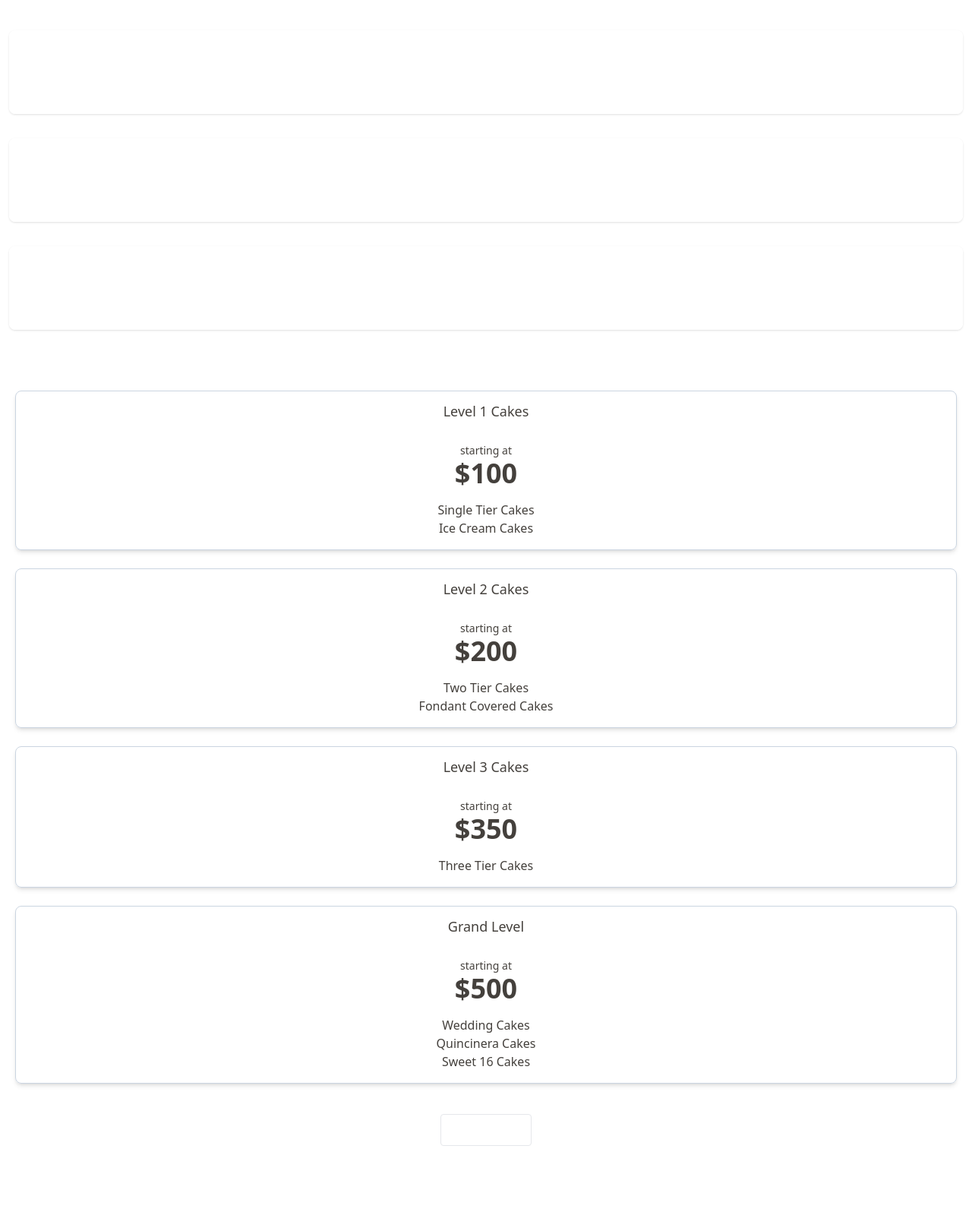
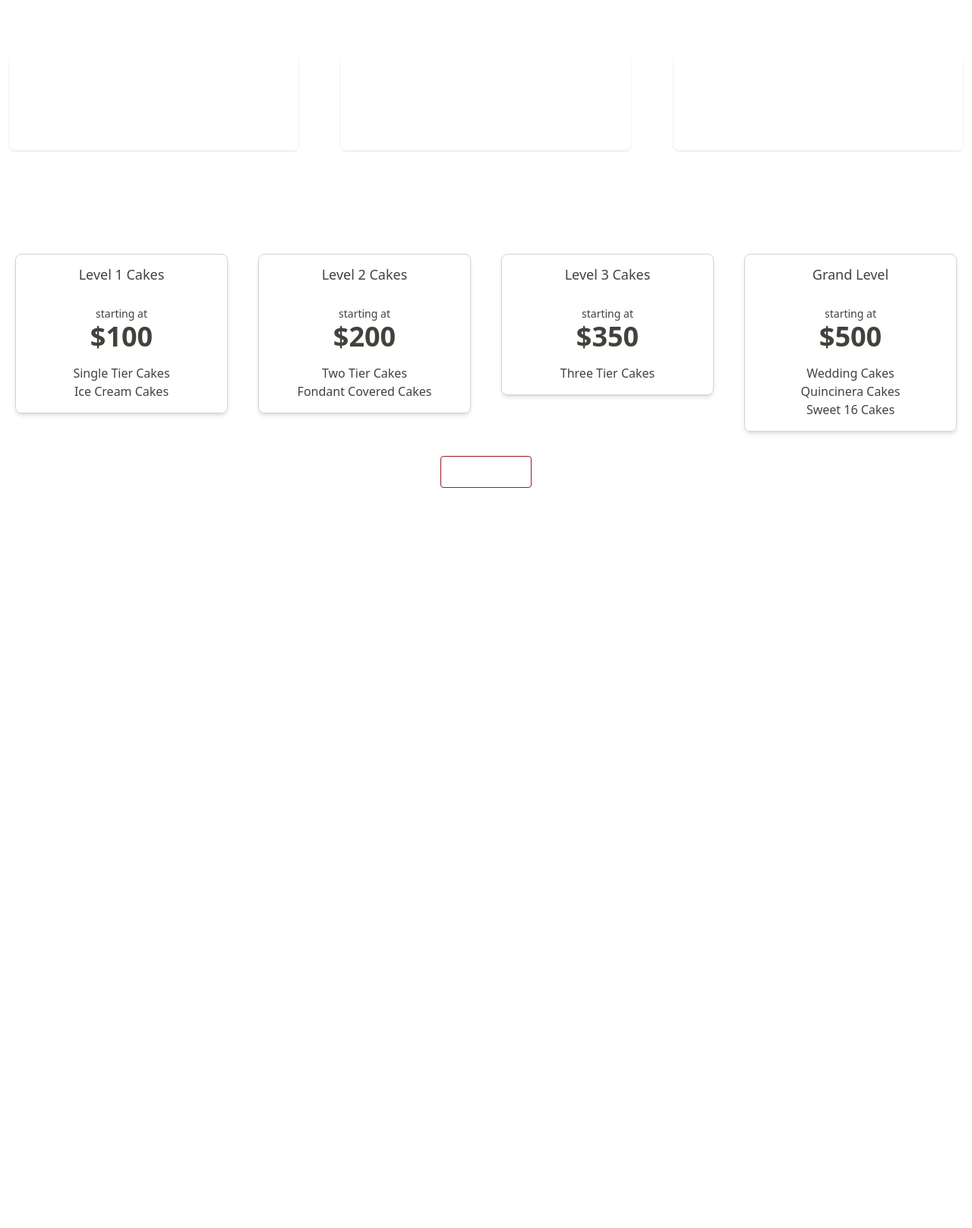
Before and after one commit to peanutbutterjlly/cakeEmUp, a Django app: page /pricing/ in a window 1280 px wide. Shown: the part 63-1679 px from the top of the page at 76% size. After the commit the page ends 705 px from the top, so only its background shows below. Run offline with Django 4.2, Linux system fonts and the light colour scheme; parts of the project's set-up code (start-up, migrations or seed data) failed here and were passed over; some libraries are stand-ins or nearby versions.

Commit message:
made pricing responsive

```diff
--- a/templates/bakery/pricing.html
+++ b/templates/bakery/pricing.html
@@ -4,7 +4,7 @@
 {% block title %}Pricing{% endblock %}
 
 {% block content %}
-<section class="mx-1 my-10">
+<section class="mx-1 my-10 md:flex md:items-baseline lg:gap-10 md:justify-center lg:justify-between">
     <table class="table-auto p-1 mx-2 border-2 bg-bg_secondary border-white rounded-lg flex flex-col text-white shadow">
         <thead>
             <tr>
@@ -19,7 +19,7 @@
                 <td>$24/DOZEN</td>
             </tr>
             <tr class="flex justify-between pt-4">
-                <td>THEMED (SPECIALIZED SPRINKLES OR FONDANT DETAILS)</td>
+                <td class="w-2/3">THEMED (SPECIALIZED SPRINKLES OR FONDANT DETAILS)</td>
                 <td class="text-right">STARTING AT $30/DOZEN</td>
             </tr>
         </tbody>
@@ -43,7 +43,7 @@
                 </td>
             </tr>
             <tr class="flex justify-between pt-4">
-                <td>THEMED (SPECIALIZED SPRINKLES OR FONDANT DETAILS)</td>
+                <td class="w-2/3">THEMED (SPECIALIZED SPRINKLES OR FONDANT DETAILS)</td>
                 <td class="text-right">STARTING AT $36/DOZEN</td>
             </tr>
         </tbody>
@@ -62,7 +62,7 @@
                 <td>$36/DOZEN</td>
             </tr>
             <tr class="flex justify-between pt-4">
-                <td>THEMED (SPECIALIZED SPRINKLES OR FONDANT DETAILS)</td>
+                <td class="w-2/3">THEMED (SPECIALIZED SPRINKLES OR FONDANT DETAILS)</td>
                 <td class="text-right">STARTING AT $42/DOZEN</td>
             </tr>
         </tbody>
@@ -70,8 +70,8 @@
 </section>
 
 <section class="bg-white pt-10 pb-7">
-    <div class="flex flex-col text-center text-stone-700">
-        <div class="shadow-md border rounded-lg border-slate-300 mx-5">
+    <div class="flex flex-col text-center text-stone-700 md:flex-row md:justify-between md:items-baseline">
+        <div class="shadow-md border rounded-lg border-slate-300 mx-5 md:w-1/4">
             <div class="bg-bg_primary rounded-t-lg px-5 py-3">
                 <h4 class="text-lg">Level 1 Cakes</h4>
             </div>
@@ -84,7 +84,7 @@
                 </ul>
             </div>
         </div>
-        <div class="shadow-md border rounded-lg border-slate-300 my-6 mx-5">
+        <div class="shadow-md border rounded-lg border-slate-300 my-6 mx-5 md:w-1/4">
             <div class="bg-bg_primary rounded-t-lg px-5 py-3">
                 <h4 class="text-lg">Level 2 Cakes</h4>
             </div>
@@ -97,7 +97,7 @@
                 </ul>
             </div>
         </div>
-        <div class="shadow-md border rounded-lg border-slate-300 mb-6 mx-5">
+        <div class="shadow-md border rounded-lg border-slate-300 mb-6 mx-5 md:w-1/4">
             <div class="bg-bg_primary rounded-t-lg px-5 py-3">
                 <h4 class="text-lg">Level 3 Cakes</h4>
             </div>
@@ -109,7 +109,7 @@
                 </ul>
             </div>
         </div>
-        <div class="shadow-md border rounded-lg border-slate-300 mx-5">
+        <div class="shadow-md border rounded-lg border-slate-300 mx-5 md:w-1/4">
             <div class="bg-bg_primary rounded-t-lg px-5 py-3">
                 <h4 class="text-lg">Grand Level</h4>
             </div>
@@ -123,8 +123,9 @@
                 </ul>
             </div>
         </div>
-
-        <button class="bg-dark_pink border max-w-max text-white font-bold mt-10 mx-auto py-2 px-4 rounded my-4">
+    </div>
+    <div class="mx-auto max-w-max">
+        <button class="bg-dark_pink border max-w-max text-white border-red-800 mt-8 font-bold py-2 px-4 rounded my-4">
             <a href="{% url 'bakery:form' %}">Contact Us</a>
         </button>
     </div>
```
